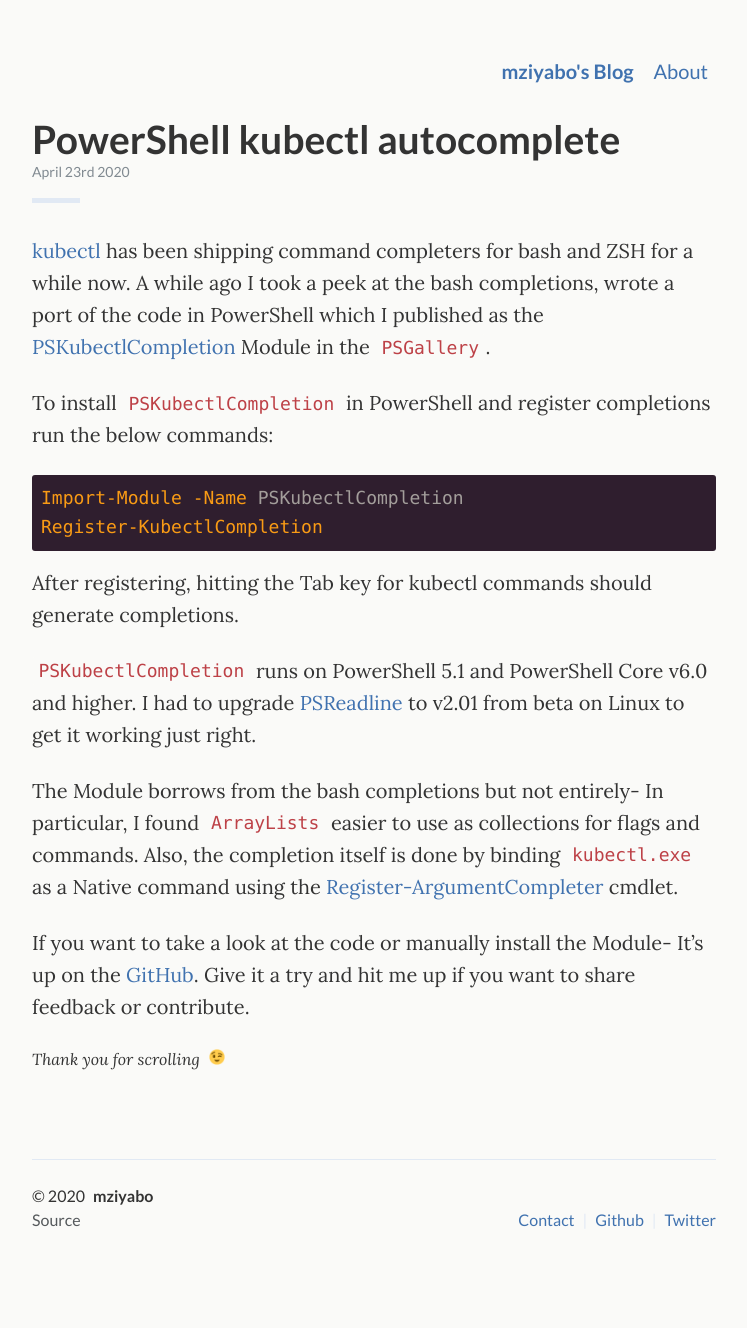
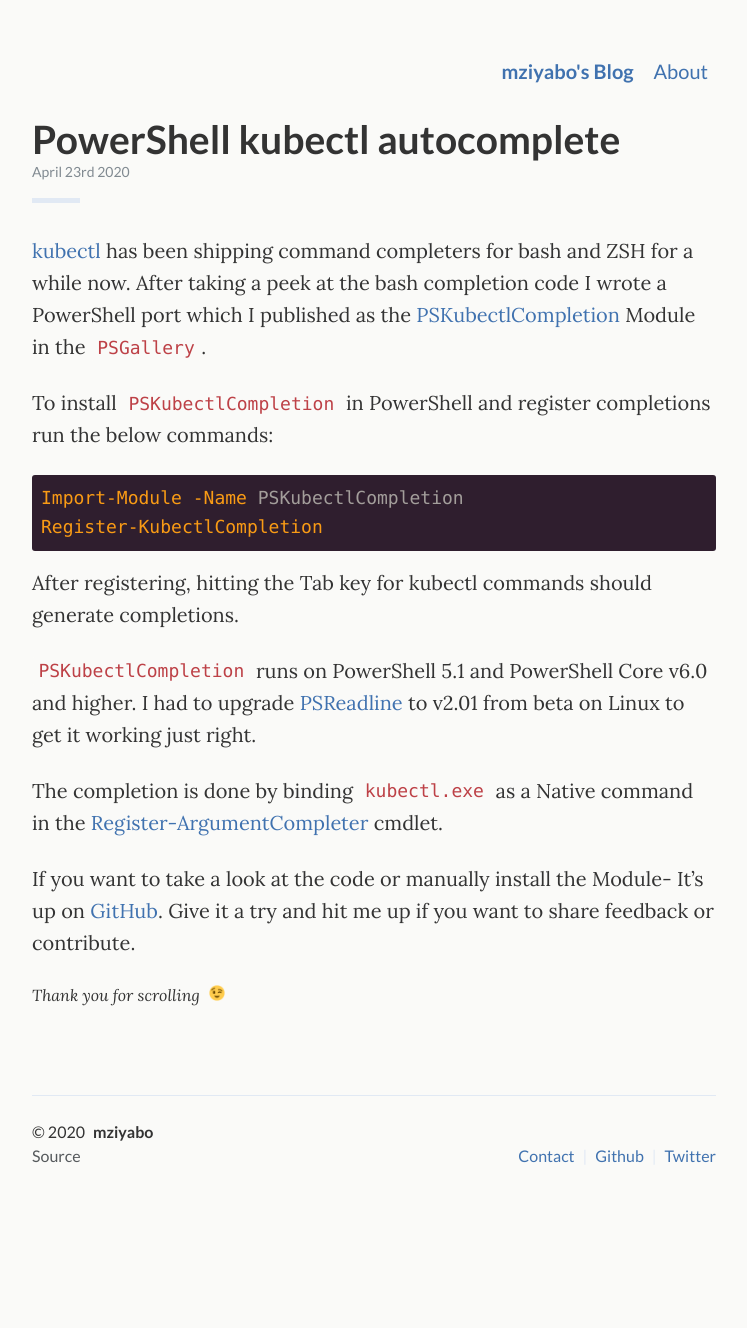
Before and after one commit to mziyabo/mziyabo.github.io, a Jekyll site: the page built from _posts/2020-04-23-kubectl-auto-completion-in-powershell.md, in a window 1280 px wide. Shown: the whole page, without its empty margins (266-1013 px from the left). Built offline with Jekyll 4.4.1, drawn with Linux system fonts in a browser that asks for light colours; comment, search, counter and statistics services are not loaded; after the commit the page ends 1264 px from its top, so only the background shows below that.

Commit message:
post: updated content

```diff
--- a/_posts/2020-04-23-kubectl-auto-completion-in-powershell.md
+++ b/_posts/2020-04-23-kubectl-auto-completion-in-powershell.md
@@ -7,7 +7,7 @@ tags: [PSKubectlCompletion,kubectl,PowerShell,auto-completion,tab-completion]
 comments: true
 ---
 
-[kubectl](https://kubernetes.io/docs/reference/kubectl/overview/) has been shipping command completers for bash and ZSH for a while now.  A while ago I took a peek at the bash completions, wrote a port of the code in PowerShell which I published as the [PSKubectlCompletion](https://www.powershellgallery.com/packages/PSKubectlCompletion/) Module in the `PSGallery`.
+[kubectl](https://kubernetes.io/docs/reference/kubectl/overview/) has been shipping command completers for bash and ZSH for a while now.  After taking a peek at the bash completion code I wrote a PowerShell port which I published as the [PSKubectlCompletion](https://www.powershellgallery.com/packages/PSKubectlCompletion/) Module in the `PSGallery`.
 
 To install `PSKubectlCompletion` in PowerShell and register completions run the below commands:
 
@@ -20,6 +20,6 @@ After registering, hitting the Tab key for kubectl commands should generate comp
 
 `PSKubectlCompletion` runs on PowerShell 5.1 and PowerShell Core v6.0 and higher. I had to upgrade [PSReadline](https://www.powershellgallery.com/packages/PSReadline/2.0.1) to v2.01 from beta on Linux to get it working just right.
 
-The Module borrows from the bash completions but not entirely- In particular, I found `ArrayLists` easier to use as collections for flags and commands. Also, the completion itself is done by binding `kubectl.exe` as a Native command using the [Register-ArgumentCompleter](https://docs.microsoft.com/en-us/powershell/module/microsoft.powershell.core/register-argumentcompleter?view=powershell-7#outputs) cmdlet.
+The completion is done by binding `kubectl.exe` as a Native command in the [Register-ArgumentCompleter](https://docs.microsoft.com/en-us/powershell/module/microsoft.powershell.core/register-argumentcompleter?view=powershell-7#outputs) cmdlet.
 
-If you want to take a look at the code or manually install the Module- It's up on the [GitHub](https://github.com/mziyabo/PSKubectlCompletion). Give it a try and hit me up if you want to share feedback or contribute.
+If you want to take a look at the code or manually install the Module- It's up on [GitHub](https://github.com/mziyabo/PSKubectlCompletion). Give it a try and hit me up if you want to share feedback or contribute.
```
